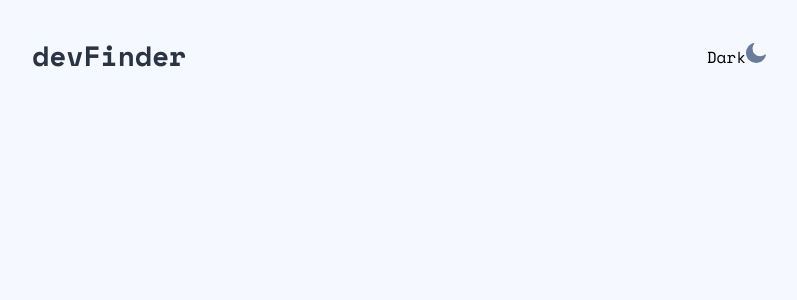
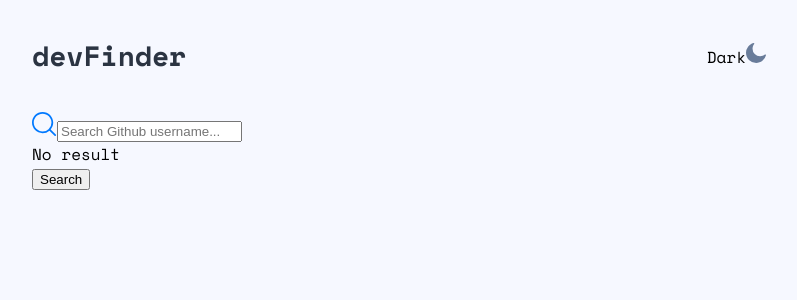
Before and after one commit to hil1ch/developer-finder-ts, a React (Create React App) app: page / in a window 1280 px wide. Shown: the top 300 px of the page, without its empty margins (241-1038 px from the left). Built offline with nearby package versions, Linux system fonts and the light colour scheme.

Commit message:
feat: компонент поиска

```diff
--- a/src/App.tsx
+++ b/src/App.tsx
@@ -1,10 +1,12 @@
 import { Container } from "components/Container";
 import { Header } from "components/Header";
+import { Search } from "components/Search";
 
 function App() {
   return (
       <Container>
         <Header />
+        <Search hasError onSubmit={() => {}}/>
       </Container>
   );
 }
--- /dev/null
+++ b/src/components/Button/Button.module.scss
@@ -0,0 +1 @@
+.button {}
--- /dev/null
+++ b/src/components/Button/Button.tsx
@@ -0,0 +1,14 @@
+import styles from "./Button.module.scss";
+
+interface ButtonProps {
+  children: string;
+  onClick?: React.MouseEventHandler<HTMLButtonElement>;
+}
+
+export const Button = ({ children, onClick }: ButtonProps) => {
+  return (
+    <button onClick={onClick} className={styles.button}>
+      {children}
+    </button>
+  );
+};
--- /dev/null
+++ b/src/components/Button/index.ts
@@ -0,0 +1 @@
+export * from './Button';
--- /dev/null
+++ b/src/components/Search/Search.module.scss
@@ -0,0 +1 @@
+.search {}
--- /dev/null
+++ b/src/components/Search/Search.tsx
@@ -0,0 +1,45 @@
+import styles from "./Search.module.scss";
+import { ReactComponent as SearchIcon } from "assets/icon-search.svg";
+import { Button } from "components/Button";
+
+interface SearchProps {
+  hasError: boolean;
+  onSubmit: (text: string) => void;
+}
+
+type FormFields = {
+  username: HTMLInputElement,
+}
+
+export const Search = ({ hasError, onSubmit }: SearchProps) => {
+  const handleSubmit = (e: React.FormEvent<HTMLFormElement & FormFields>) => {
+    e.preventDefault();
+
+    const text = e.currentTarget.username.value;
+
+    if (text) {
+      onSubmit(text);
+
+      e.currentTarget.reset();
+    }
+  };
+
+  return (
+    <form onSubmit={handleSubmit} autoComplete="off">
+      <div className={styles.search}>
+        <label htmlFor="search" className={styles.label}>
+          <SearchIcon />
+        </label>
+        <input
+          type="text"
+          className={styles.textField}
+          id="search"
+          name="username"
+          placeholder="Search Github username..."
+        ></input>
+        {hasError && <div className={styles.error}>No result</div>}
+        <Button>Search</Button>
+      </div>
+    </form>
+  );
+};
--- /dev/null
+++ b/src/components/Search/index.ts
@@ -0,0 +1 @@
+export * from './Search';
```
